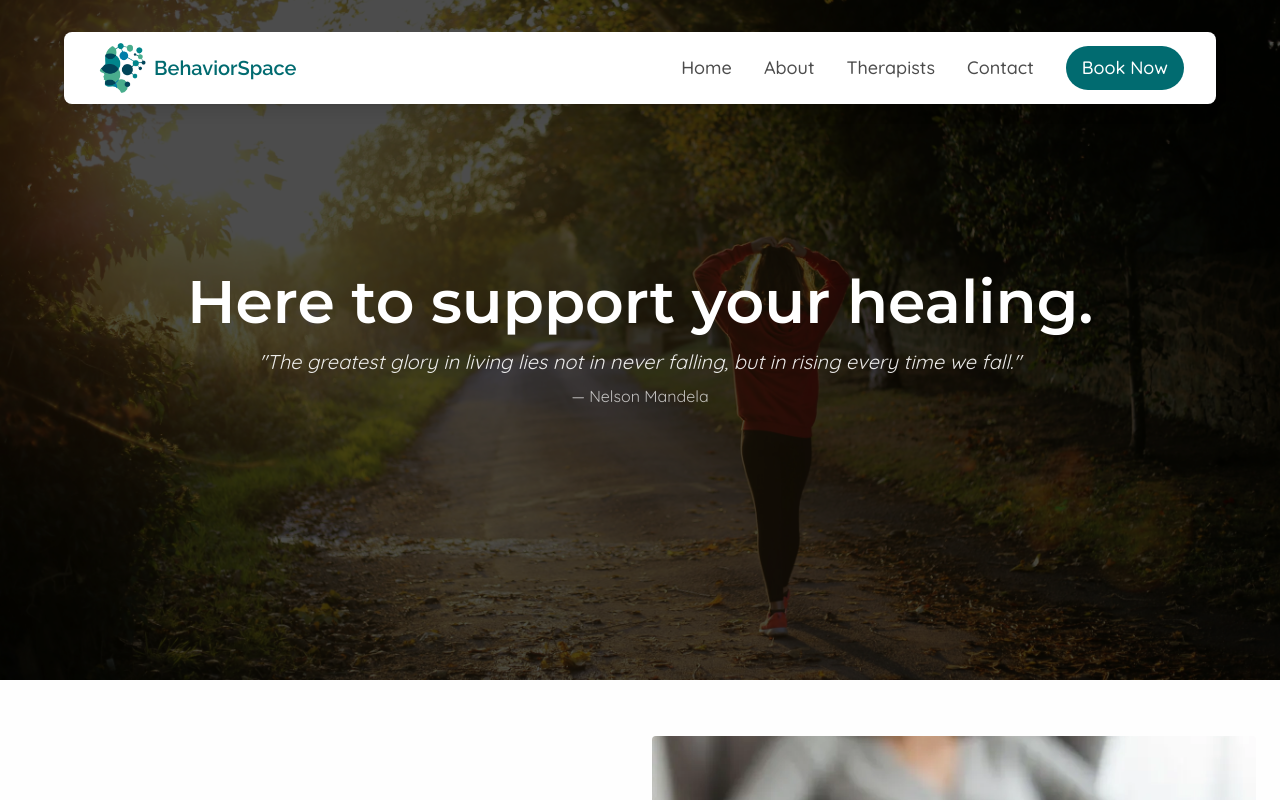
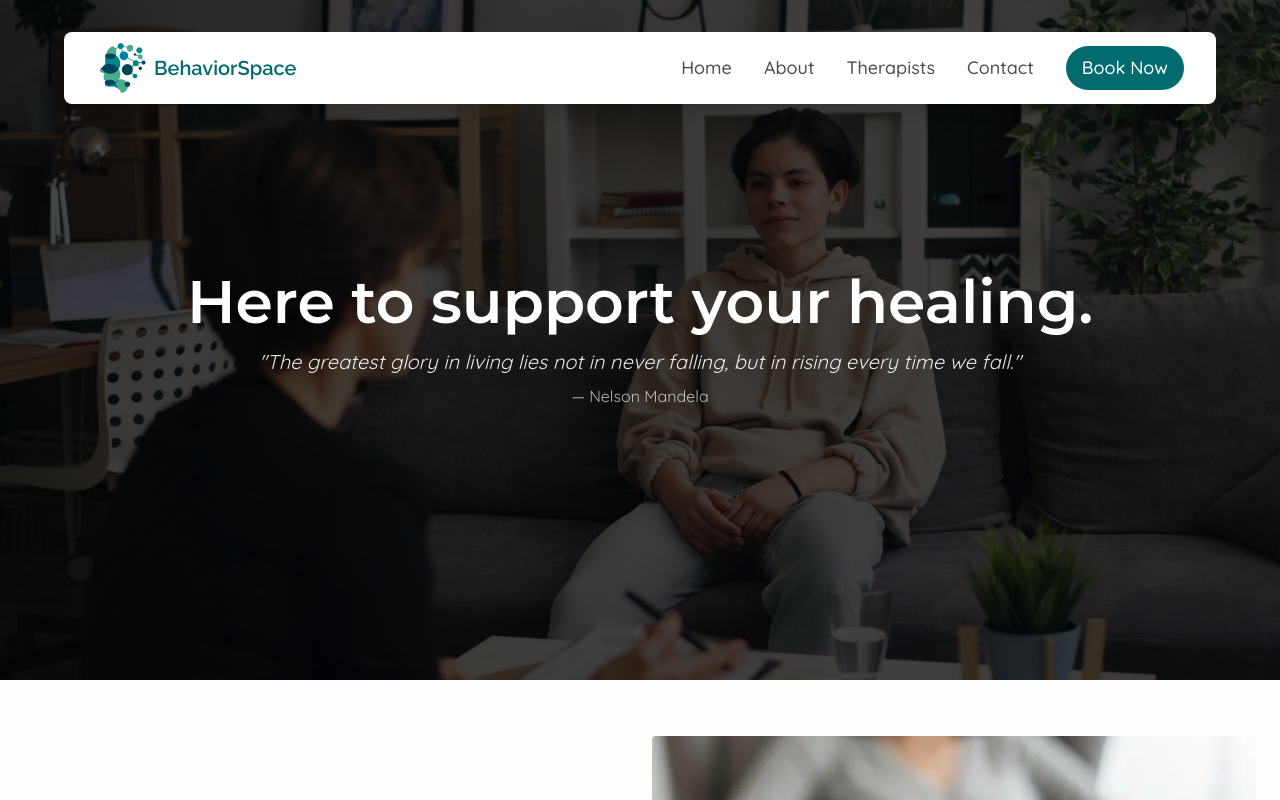
Before and after one commit to madewebs/BehaviourSpace, a Next.js app: page / in a window 1280 px wide. Shown: the top 800 px of the page. Built offline with nearby package versions, Linux system fonts and the light colour scheme; a web font is replaced by a local one.

Commit message:
resolve issue

```diff
--- a/app/layout.tsx
+++ b/app/layout.tsx
@@ -3,7 +3,7 @@ import { exo, interTight, eduHand, montserrat, raleway, manrope, quicksand } fro
 import "./globals.css";
 
 export const metadata: Metadata = {
-  title: "Create Next App",
+  title: "Behavior Space Clinic",
   description: "Generated by create next app",
 };
 
--- a/components/Home.tsx
+++ b/components/Home.tsx
@@ -6,7 +6,7 @@ export default function Home() {
   return (
     <div className="min-h-[75vh] md:min-h-[85vh] w-full h-full relative flex items-center justify-start">
         <Image
-          src="/landing.webp"
+          src="/home.webp"
           alt="Description of image"
           fill
           className="object-cover brightness-30"
```
Also changed, not shown: public/home.webp (added), public/landing.webp (deleted).
